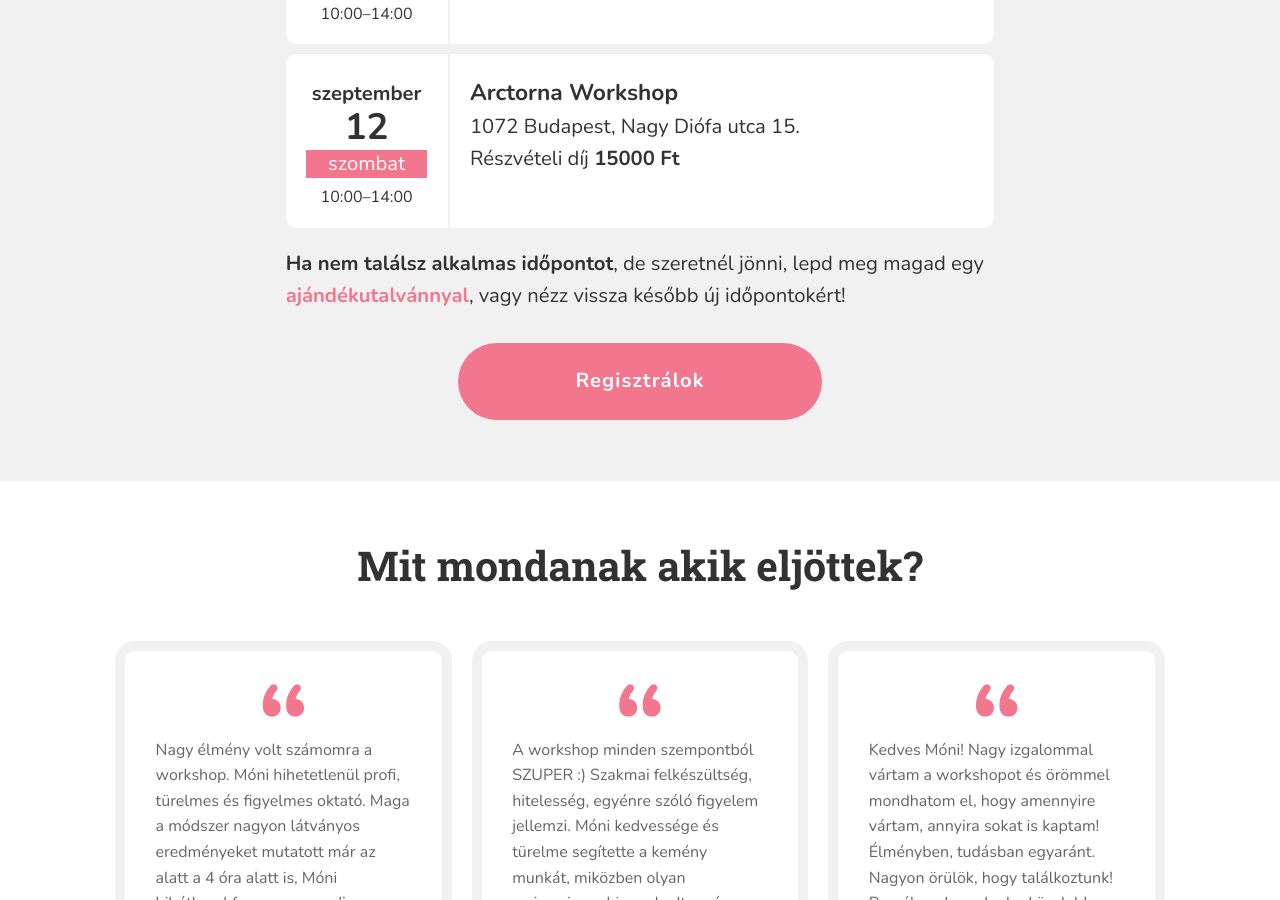
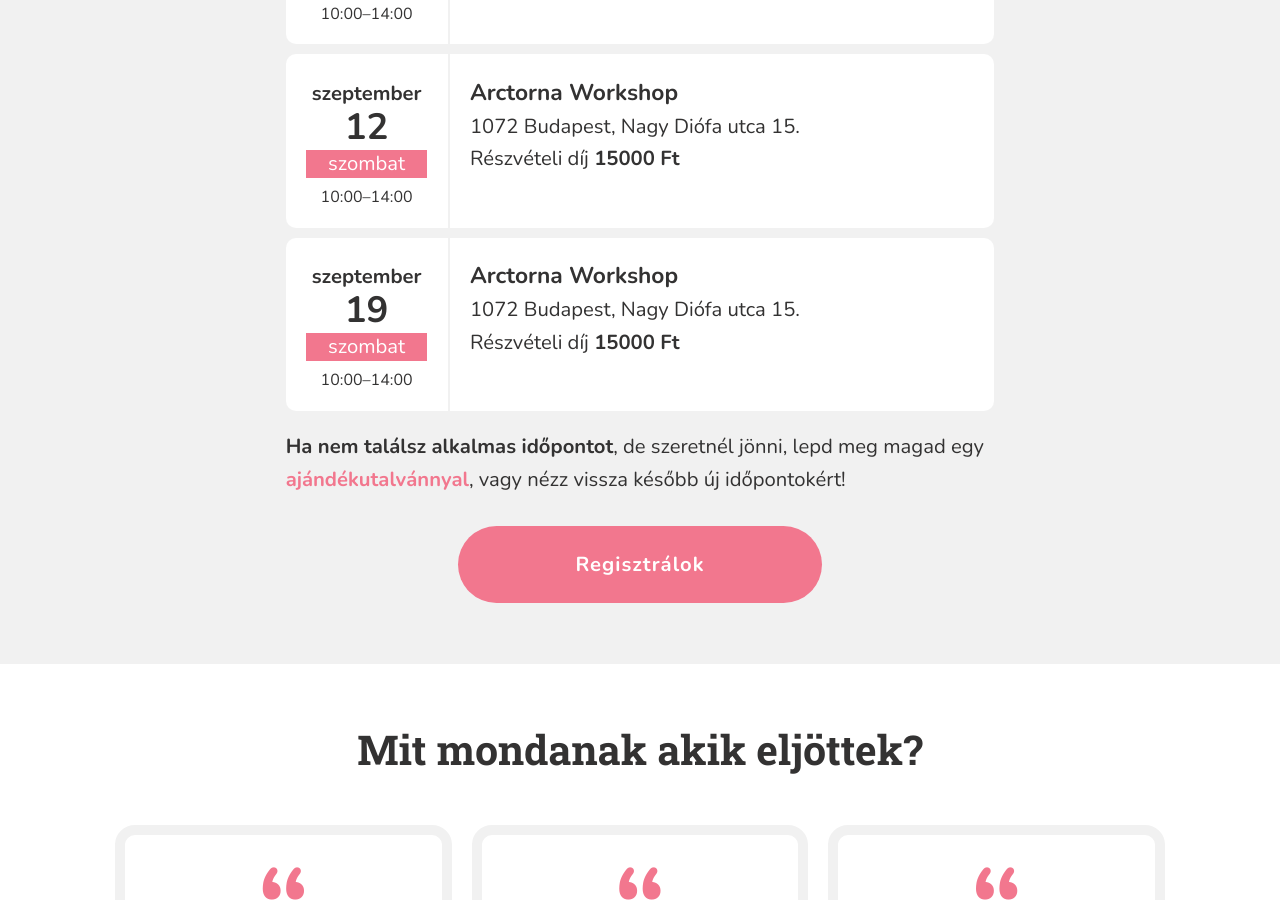
Before and after one commit to monikamudra/arctorna, a Jekyll site: the page built from workshop.md, in a window 1280 px wide and 900 px high, scrolled down 2460 px. Built offline with Jekyll 4.4.1, drawn with Linux system fonts in a browser that asks for light colours.

Commit message:
Update workshop events

```diff
--- a/_data/workshop.yaml
+++ b/_data/workshop.yaml
@@ -36,3 +36,9 @@
     title: Arctorna Workshop
     address: 1072 Budapest, Nagy Diófa utca 15.
     full: false
+  - date: 2020-9-19-T10:00
+    start: "10:00"
+    end: "14:00"
+    title: Arctorna Workshop
+    address: 1072 Budapest, Nagy Diófa utca 15.
+    full: false
```
